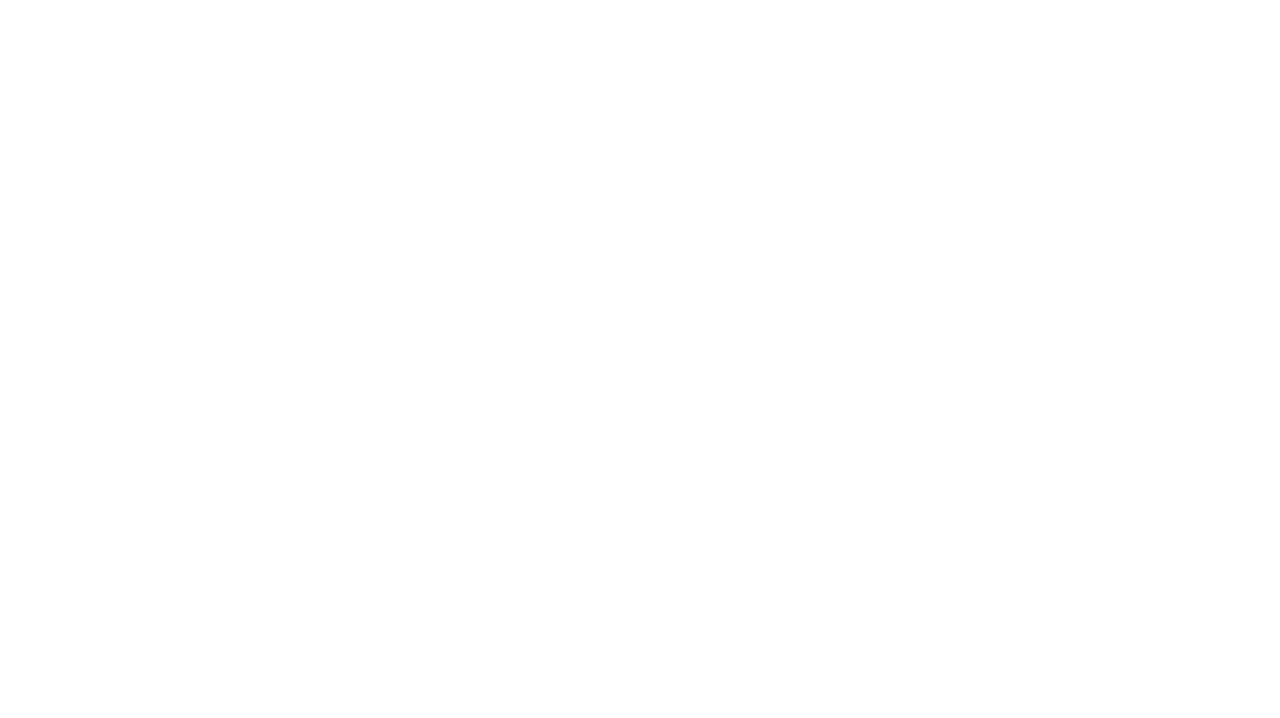
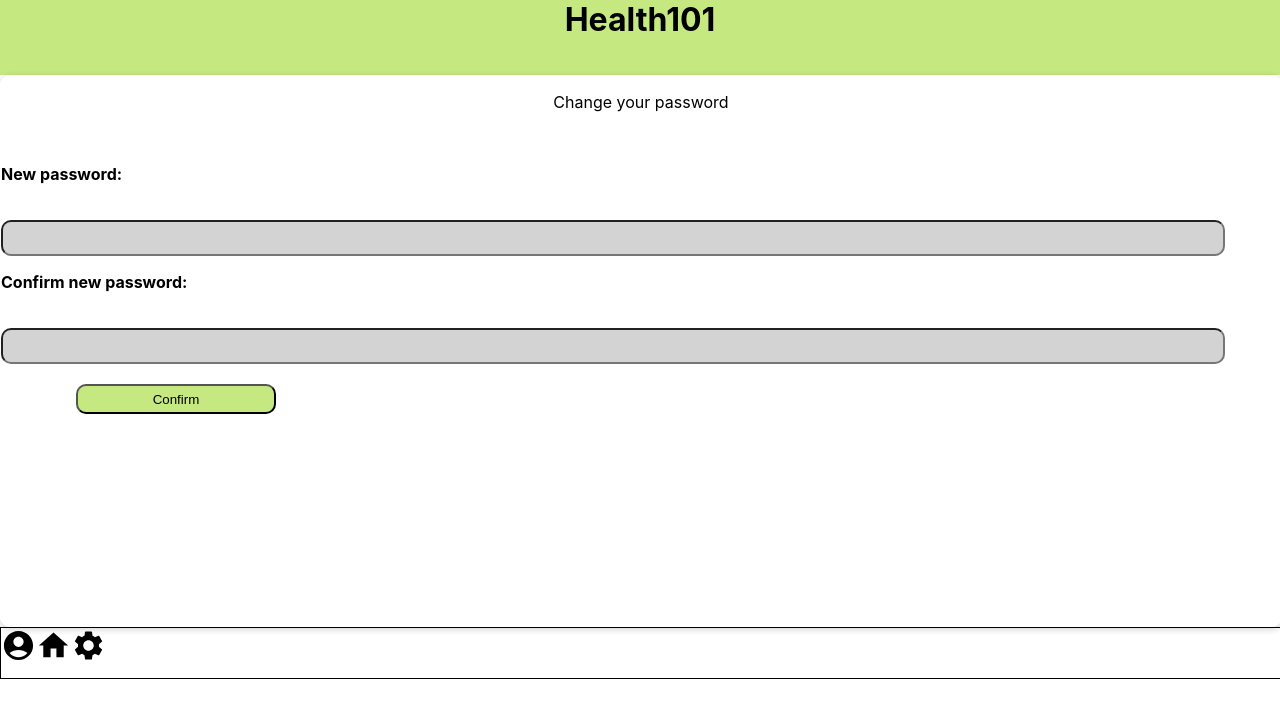
Before and after one commit to DasDeveloper/Health101, a React (Create React App) app in the folder client/: page /changepassword in a window 1280 px wide. Before the commit this address had no page. Shown: the top 718 px of the page. Built offline with nearby package versions, Linux system fonts and the light colour scheme.

Commit message:
Added changeUsername page and changePassword page

```diff
--- a/client/src/App.js
+++ b/client/src/App.js
@@ -5,6 +5,8 @@ import Navbar from "./components/navbar";
 import SearchFood from "./components/searchFood";
 import Footer from "./components/footer";
 import Settings from "./components/settings";
+import ChangePassword from "./components/changePassword";
+import ChangeUsername from "./components/changeUsername";
 
 
 function App() {
@@ -30,7 +32,22 @@ function App() {
               </>
             }
           ></Route>
-
+          <Route
+            path="/changepassword"
+            element={
+              <>
+                <Navbar /> <ChangePassword/> <Footer/>
+              </>
+            }
+          ></Route>
+          <Route
+            path="/changeusername"
+            element={
+              <>
+                <Navbar /> <ChangeUsername/> <Footer/>
+              </>
+            }
+          ></Route>
         </Routes>
       </BrowserRouter>
     </UserSession>
--- /dev/null
+++ b/client/src/components/changePassword.js
@@ -0,0 +1,25 @@
+import "../css/changePassword.css"
+
+const ChangePassword = () =>{
+
+    return(
+        <div className="password">
+
+            <p className="title">Change your password</p>
+            <br/>
+
+            <p><b>New password:</b></p>
+            <br/>
+            <input></input>
+            <br/>
+            <p><b>Confirm new password:</b></p>
+            <br/>
+            <input></input>
+            <br/>
+            <button>Confirm</button>
+
+        </div>
+    )
+}
+
+export default ChangePassword;
--- /dev/null
+++ b/client/src/components/changeUsername.js
@@ -0,0 +1,22 @@
+import "../css/changeUsername.css"
+
+
+const ChangeUsername = () =>{
+
+    return(
+        <div className="username">
+
+            <p className="title">Change your username</p>
+            <br/>
+
+            <p><b>New username:</b></p>
+            <br/>
+            <input></input>
+            <br/>
+            <button>Confirm</button>
+
+        </div>
+    )
+}
+
+export default ChangeUsername;
--- /dev/null
+++ b/client/src/css/changePassword.css
@@ -0,0 +1,34 @@
+.password{
+    border: 1px white solid;
+    width: 100%;
+    height: 550px;
+    border-radius: 10px;
+    box-shadow: rgba(0, 0, 0, 0.2) 0px 2px 7px 0px;
+    margin: auto;
+
+
+}
+
+.password p{
+    font-style: bold;
+}
+
+.password input{
+    background-color: lightgray;
+    border-radius: 10px;
+    width: 95%;
+    height: 30px;
+}
+.password button{
+    margin-left: 75px;
+    margin-top: 20px;
+    width: 200px;
+    height: 30px;
+    border-radius: 10px;
+    background-color: rgba(198, 232, 128, 1);
+    text-decoration-color: black;
+}
+
+.title{
+    text-align: center;
+}
--- /dev/null
+++ b/client/src/css/changeUsername.css
@@ -0,0 +1,34 @@
+.username{
+    border: 1px white solid;
+    width: 100%;
+    height: 550px;
+    border-radius: 10px;
+    box-shadow: rgba(0, 0, 0, 0.2) 0px 2px 7px 0px;
+    margin: auto;
+
+
+}
+
+.username p{
+    font-style: bold;
+}
+
+.username input{
+    background-color: lightgray;
+    border-radius: 10px;
+    width: 95%;
+    height: 30px;
+}
+.username button{
+    margin-left: 75px;
+    margin-top: 20px;
+    width: 200px;
+    height: 30px;
+    border-radius: 10px;
+    background-color: rgba(198, 232, 128, 1);
+    text-decoration-color: black;
+}
+
+.title{
+    text-align: center;
+}
```
